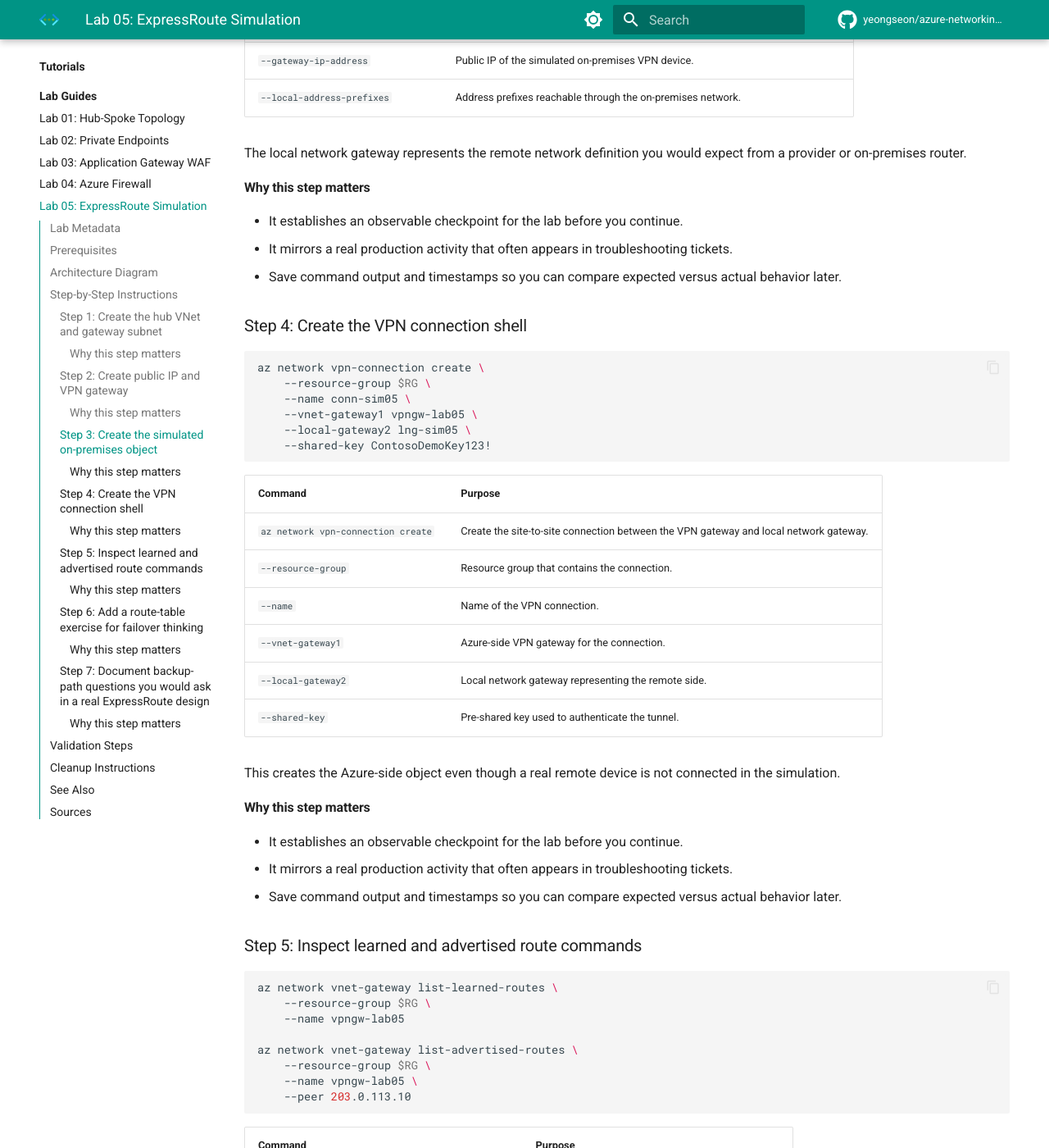
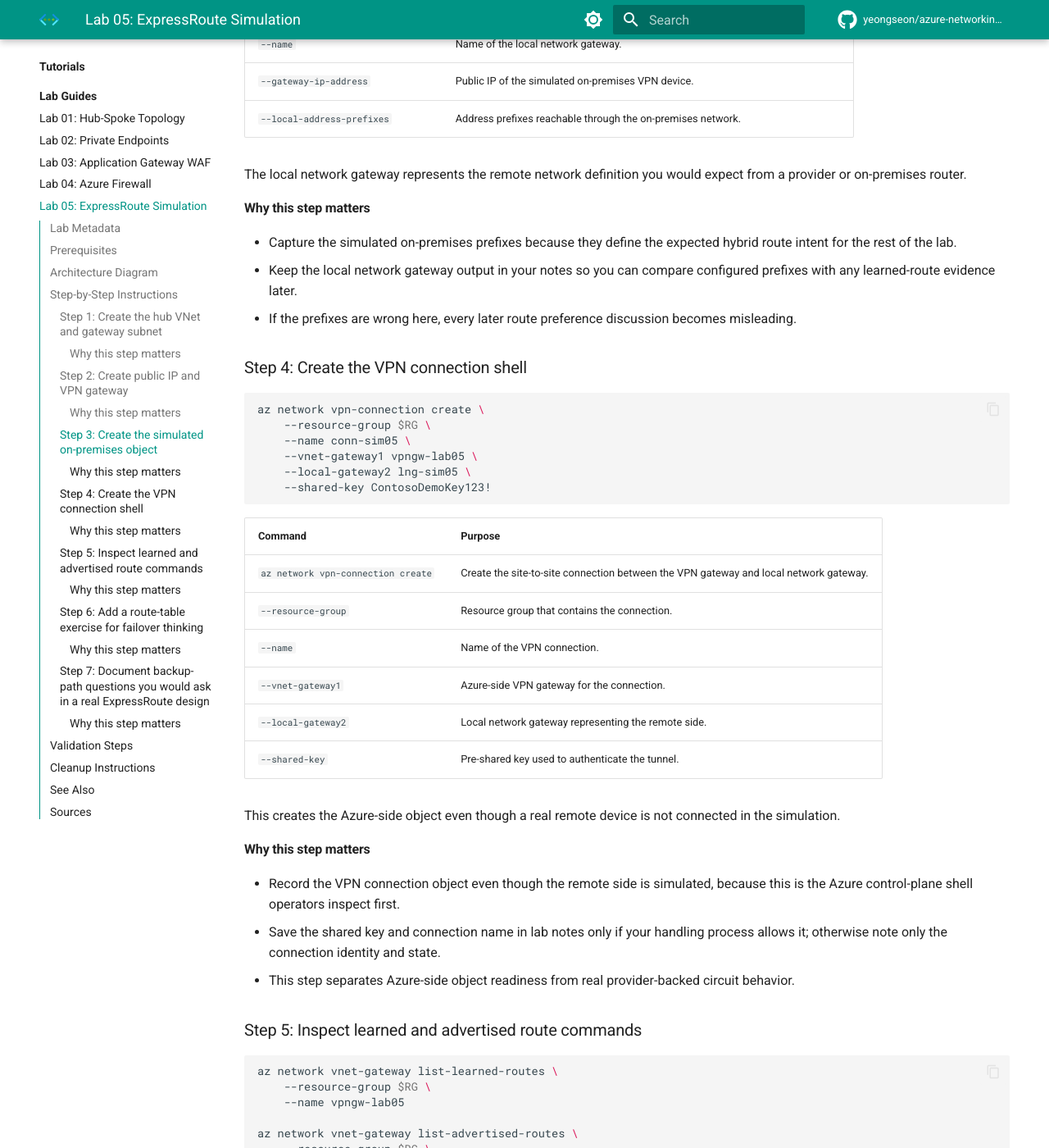
Before and after one commit to yeongseon/azure-networking-practical-guide, an MkDocs documentation site: the page built from docs/tutorials/lab-guides/lab-05-expressroute-simulation.md, in a window 1280 px wide and 1400 px high, scrolled down 4116 px. Shown: the whole window at 82% size. Built offline with MkDocs 1.6.1 and Material for MkDocs 9.7.7, drawn with Linux system fonts in a browser that asks for light colours; comment, search, counter and statistics services are not loaded; some of the changed text lies outside the part shown.

Commit message:
docs: replace generic validation notes in remaining labs
Ultraworked with [Sisyphus](https://github.com/code-yeongyu/oh-my-openagent)

Co-authored-by: Sisyphus <clio-agent@sisyphuslabs.ai>

```diff
--- a/docs/tutorials/lab-guides/lab-03-application-gateway-waf.md
+++ b/docs/tutorials/lab-guides/lab-03-application-gateway-waf.md
@@ -94,9 +94,9 @@
 
 #### Why this step matters
 
-- It establishes an observable checkpoint for the lab before you continue.
-- It mirrors a real production activity that often appears in troubleshooting tickets.
-- Save command output and timestamps so you can compare expected versus actual behavior later.
+- Verify that the Application Gateway subnet is dedicated and that no backend workload is placed into it.
+- Record the exact subnet prefixes because later backend-health or scaling issues are often rooted in bad subnet layout.
+- Save the VNet output now so you can prove the gateway started from a supported topology.
 
 ### Step 2: Deploy the backend and public IP
 
@@ -141,9 +141,9 @@
 
 #### Why this step matters
 
-- It establishes an observable checkpoint for the lab before you continue.
-- It mirrors a real production activity that often appears in troubleshooting tickets.
-- Save command output and timestamps so you can compare expected versus actual behavior later.
+- Confirm that the backend VM lands in the backend subnet and that the gateway public IP is Standard and Static.
+- Capture the backend private IP because the gateway creation step depends on the right target address.
+- If the backend host is wrong here, later probe failures may look like WAF or listener problems when they are not.
 
 ### Step 3: Create a WAF policy and Application Gateway
 
@@ -194,9 +194,9 @@
 
 #### Why this step matters
 
-- It establishes an observable checkpoint for the lab before you continue.
-- It mirrors a real production activity that often appears in troubleshooting tickets.
-- Save command output and timestamps so you can compare expected versus actual behavior later.
+- Wait for the gateway deployment to finish and record the frontend configuration and backend target you used.
+- Save the gateway creation output because it becomes the control-plane baseline for every later health and WAF check.
+- If you had to substitute a different backend IP, note that now so probe evidence remains interpretable.
 
 ### Step 4: Attach a custom health probe and inspect backend health
 
@@ -237,9 +237,9 @@
 
 #### Why this step matters
 
-- It establishes an observable checkpoint for the lab before you continue.
-- It mirrors a real production activity that often appears in troubleshooting tickets.
-- Save command output and timestamps so you can compare expected versus actual behavior later.
+- Confirm that backend health turns Healthy with the intended probe configuration before you enable any failure drill.
+- Save the backend-health output because it shows the exact transition from configuration to runtime evidence.
+- If the pool is unhealthy here, fix the backend listener or probe path before continuing to diagnostics.
 
 ### Step 5: Enable diagnostics and review WAF/Application Gateway state
 
@@ -272,9 +272,9 @@
 
 #### Why this step matters
 
-- It establishes an observable checkpoint for the lab before you continue.
-- It mirrors a real production activity that often appears in troubleshooting tickets.
-- Save command output and timestamps so you can compare expected versus actual behavior later.
+- Verify that diagnostics start flowing to the workspace and that gateway health metrics return values.
+- Capture one metric snapshot so you can compare healthy and unhealthy states after the probe failure drill.
+- This is the evidence bridge between control-plane settings and what operators actually monitor during ingress incidents.
 
 ### Step 6: Practice a probe failure and recovery
 
@@ -311,9 +311,9 @@
 
 #### Why this step matters
 
-- It establishes an observable checkpoint for the lab before you continue.
-- It mirrors a real production activity that often appears in troubleshooting tickets.
-- Save command output and timestamps so you can compare expected versus actual behavior later.
+- Save the backend-health output before and after changing the probe path so the failure transition is explicit.
+- Compare the unhealthy state with the earlier healthy metric snapshot to distinguish backend issues from listener or WAF issues.
+- Restoring the probe path should give you a clear pre-fix and post-fix evidence pair for future troubleshooting notes.
 
 ## Validation Steps
 
--- a/docs/tutorials/lab-guides/lab-04-azure-firewall.md
+++ b/docs/tutorials/lab-guides/lab-04-azure-firewall.md
@@ -105,9 +105,9 @@
 
 #### Why this step matters
 
-- It establishes an observable checkpoint for the lab before you continue.
-- It mirrors a real production activity that often appears in troubleshooting tickets.
-- Save command output and timestamps so you can compare expected versus actual behavior later.
+- Confirm that `AzureFirewallSubnet` exists with the expected prefix and that the workload subnet is separate.
+- Record the firewall public IP resource now because later diagnostics and provisioning checks depend on it.
+- Saving the initial VNet state gives you a clean baseline before forced tunneling is introduced.
 
 ### Step 2: Create the firewall and firewall policy
 
@@ -153,9 +153,9 @@
 
 #### Why this step matters
 
-- It establishes an observable checkpoint for the lab before you continue.
-- It mirrors a real production activity that often appears in troubleshooting tickets.
-- Save command output and timestamps so you can compare expected versus actual behavior later.
+- Wait for firewall provisioning to finish and record the policy and IP configuration objects that were created.
+- Capture deployment timestamps because Azure Firewall provisioning time can otherwise be mistaken for a policy failure.
+- If the firewall IP configuration is incomplete here, do not move on to UDR work yet.
 
 ### Step 3: Deploy a test VM and forced-tunnel route table
 
@@ -230,9 +230,9 @@
 
 #### Why this step matters
 
-- It establishes an observable checkpoint for the lab before you continue.
-- It mirrors a real production activity that often appears in troubleshooting tickets.
-- Save command output and timestamps so you can compare expected versus actual behavior later.
+- Save the firewall private IP and the route-table association result because both are required to prove forced tunneling.
+- Re-check the workload subnet attachment before running any firewall-policy tests.
+- If the route-table association is wrong here, every later allow or deny result is untrustworthy.
 
 ### Step 4: Create allow and deny rule collections
 
@@ -294,9 +294,9 @@
 
 #### Why this step matters
 
-- It establishes an observable checkpoint for the lab before you continue.
-- It mirrors a real production activity that often appears in troubleshooting tickets.
-- Save command output and timestamps so you can compare expected versus actual behavior later.
+- Record which rule collection group, collection, and rule names you created so log entries are easy to interpret later.
+- Confirm that the destination and source ranges match your test plan before assuming the firewall should allow traffic.
+- These objects are the policy baseline for the allow and deny evidence you capture in the final steps.
 
 ### Step 5: Enable diagnostics and inspect evidence
 
@@ -327,9 +327,9 @@
 
 #### Why this step matters
 
-- It establishes an observable checkpoint for the lab before you continue.
-- It mirrors a real production activity that often appears in troubleshooting tickets.
-- Save command output and timestamps so you can compare expected versus actual behavior later.
+- Verify that diagnostics are enabled and that the workload NIC now shows a VirtualAppliance route for internet-bound traffic.
+- Save the effective-route output because it proves whether traffic is actually traversing the firewall.
+- Without this evidence, a later connectivity failure could be misread as a firewall-rule issue instead of a routing issue.
 
 ### Step 6: Test an allow and a deny case
 
@@ -362,9 +362,9 @@
 
 #### Why this step matters
 
-- It establishes an observable checkpoint for the lab before you continue.
-- It mirrors a real production activity that often appears in troubleshooting tickets.
-- Save command output and timestamps so you can compare expected versus actual behavior later.
+- Capture the connectivity test result and the corresponding firewall log query in the same time window.
+- Compare the routing evidence from the previous step with the allow or deny decision here so you can pinpoint the failure layer.
+- A good lab outcome is not just "traffic worked" or "traffic failed" but a clear explanation of why the firewall made that decision.
 
 ## Validation Steps
 
--- a/docs/tutorials/lab-guides/lab-05-expressroute-simulation.md
+++ b/docs/tutorials/lab-guides/lab-05-expressroute-simulation.md
@@ -95,9 +95,9 @@
 
 #### Why this step matters
 
-- It establishes an observable checkpoint for the lab before you continue.
-- It mirrors a real production activity that often appears in troubleshooting tickets.
-- Save command output and timestamps so you can compare expected versus actual behavior later.
+- Verify that `GatewaySubnet` and the shared subnet exist before the long-running gateway deployment begins.
+- Record the hub address space because later route-learning outputs need to be interpreted against this baseline.
+- A clean hub layout now keeps later hybrid route analysis focused on routing, not on subnet mistakes.
 
 ### Step 2: Create public IP and VPN gateway
 
@@ -140,9 +140,9 @@
 
 #### Why this step matters
 
-- It establishes an observable checkpoint for the lab before you continue.
-- It mirrors a real production activity that often appears in troubleshooting tickets.
-- Save command output and timestamps so you can compare expected versus actual behavior later.
+- Save the gateway creation timestamps and public IP details because provisioning delay is normal and should not be confused with BGP problems.
+- Record the ASN and SKU you selected so later route-learning discussions stay grounded in the actual test design.
+- Use this waiting period to prepare the learned-route commands you will run as soon as the gateway is ready.
 
 ### Step 3: Create the simulated on-premises object
 
@@ -166,9 +166,9 @@
 
 #### Why this step matters
 
-- It establishes an observable checkpoint for the lab before you continue.
-- It mirrors a real production activity that often appears in troubleshooting tickets.
-- Save command output and timestamps so you can compare expected versus actual behavior later.
+- Capture the simulated on-premises prefixes because they define the expected hybrid route intent for the rest of the lab.
+- Keep the local network gateway output in your notes so you can compare configured prefixes with any learned-route evidence later.
+- If the prefixes are wrong here, every later route preference discussion becomes misleading.
 
 ### Step 4: Create the VPN connection shell
 
@@ -194,9 +194,9 @@
 
 #### Why this step matters
 
-- It establishes an observable checkpoint for the lab before you continue.
-- It mirrors a real production activity that often appears in troubleshooting tickets.
-- Save command output and timestamps so you can compare expected versus actual behavior later.
+- Record the VPN connection object even though the remote side is simulated, because this is the Azure control-plane shell operators inspect first.
+- Save the shared key and connection name in lab notes only if your handling process allows it; otherwise note only the connection identity and state.
+- This step separates Azure-side object readiness from real provider-backed circuit behavior.
 
 ### Step 5: Inspect learned and advertised route commands
 
@@ -225,9 +225,9 @@
 
 #### Why this step matters
 
-- It establishes an observable checkpoint for the lab before you continue.
-- It mirrors a real production activity that often appears in troubleshooting tickets.
-- Save command output and timestamps so you can compare expected versus actual behavior later.
+- Capture the learned-route and advertised-route command output even if the result set is empty.
+- Empty output is still useful evidence because it tells you the inspection path is correct and the missing piece is the live peer.
+- These commands become the exact hybrid-routing checklist you will reuse against a real circuit or VPN peer.
 
 ### Step 6: Add a route-table exercise for failover thinking
 
@@ -273,9 +273,9 @@
 
 #### Why this step matters
 
-- It establishes an observable checkpoint for the lab before you continue.
-- It mirrors a real production activity that often appears in troubleshooting tickets.
-- Save command output and timestamps so you can compare expected versus actual behavior later.
+- Re-check the shared subnet after associating the route table so you can prove the virtual network gateway is now the intended next hop.
+- Capture the route-table output as evidence for how Azure workloads would target on-premises prefixes.
+- This is the closest lab approximation to the route-preference thinking used in ExpressRoute failover reviews.
 
 ### Step 7: Document backup-path questions you would ask in a real ExpressRoute design
 
@@ -306,9 +306,9 @@
 
 #### Why this step matters
 
-- It establishes an observable checkpoint for the lab before you continue.
-- It mirrors a real production activity that often appears in troubleshooting tickets.
-- Save command output and timestamps so you can compare expected versus actual behavior later.
+- Use the local-network-gateway and VPN-connection output as your evidence set for backup-path planning.
+- Write down which details are still missing without a real provider-backed circuit, such as actual BGP exchange and failover timing.
+- The value of this step is a precise gap analysis between simulation evidence and the proof required in production.
 
 ## Validation Steps
 
```
